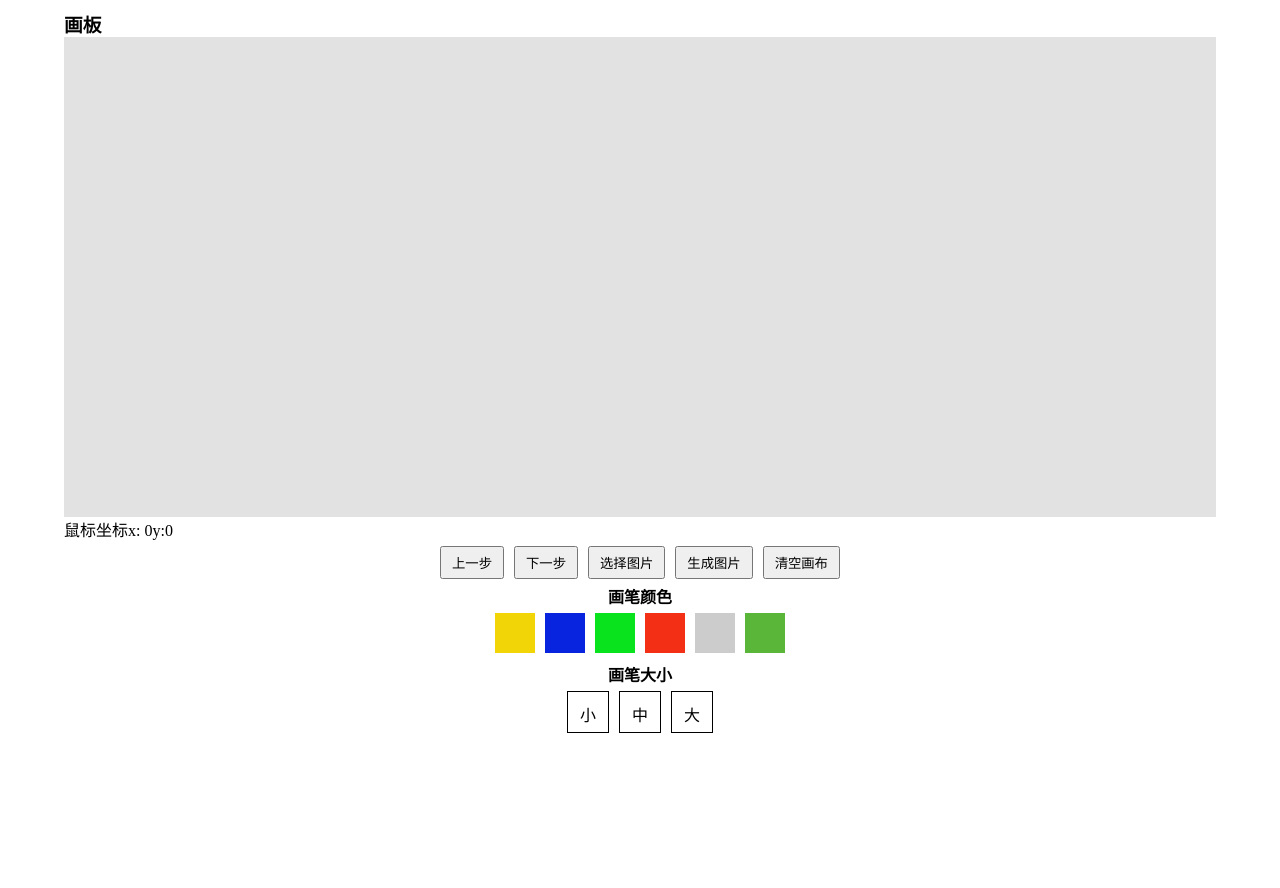
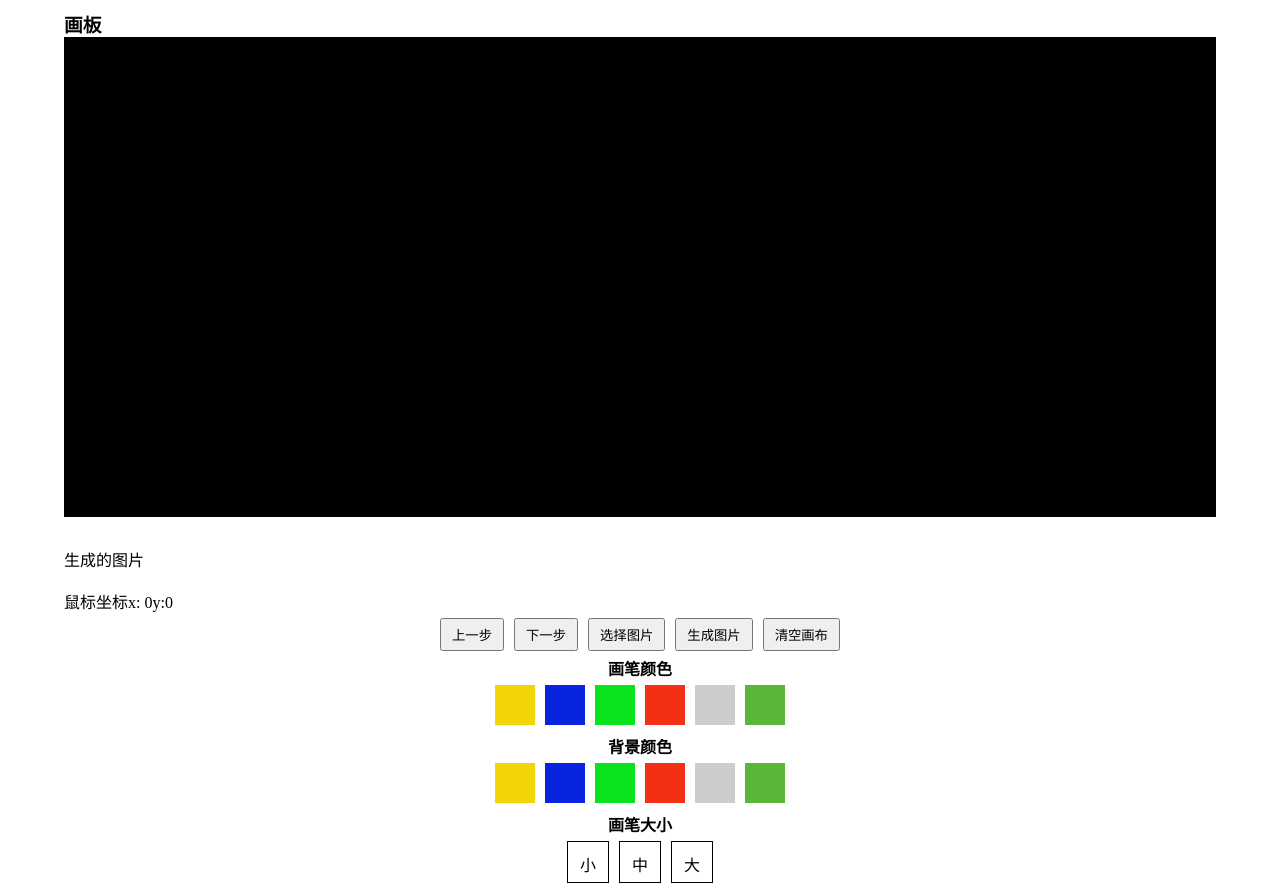
Before and after one commit to 956632862/vue-palette, a Vue app: page / in a window 1280 px wide. Before the commit the page ends 800 px from the top, so only its background shows below. Built offline with nearby package versions, Linux system fonts and the light colour scheme.

Commit message:
修复生成无背景颜色

```diff
--- a/package.json
+++ b/package.json
@@ -9,6 +9,7 @@
   },
   "dependencies": {
     "core-js": "^3.6.5",
+    "v-scrawl": "^1.0.5",
     "vue": "^2.6.11"
   },
   "devDependencies": {
--- a/src/App.vue
+++ b/src/App.vue
@@ -11,7 +11,7 @@ import palette from "@/components/palette";
 export default {
   name: 'App',
   components: {
-      palette
+    palette
   }
 }
 </script>
--- a/src/components/palette.vue
+++ b/src/components/palette.vue
@@ -20,12 +20,14 @@
         />
       </div>
 
+      <div style="margin-top: 30px">
+        <p>生成的图片</p>
+        <img  :src="image" alt="">
+      </div>
+
       <div>
         鼠标坐标x: {{movex}}y:{{movey}}
       </div>
-
-<!--    <img style="margin-left: 30px" :src="image" alt="">-->
-
 
       <div class="container-item">
           <button class="button-item" @click="handlePre">上一步</button>
@@ -42,6 +44,16 @@
             v-for="(item,index) in colors"
             :style="{'background':item}"
             @click="handleSetColor(item)"
+            :key="index"
+        />
+      </div>
+      <div class="container-item">
+        <h4>背景颜色</h4>
+        <span
+            class="color-item"
+            v-for="(item,index) in colors"
+            :style="{'background':item}"
+            @click="changeBgColor(item)"
             :key="index"
         />
       </div>
@@ -94,6 +106,7 @@ export default {
       movex:0,
       movey:0,
       image:null,
+      background:"#000000"
     }
   },
   mounted() {
@@ -103,26 +116,37 @@ export default {
     init(){
       const canvas = this.$refs.myPalette
       const canvas_box = this.$refs.canvasContainer
+      this.context = canvas.getContext("2d")
 
       // 设置画布的宽高根据外层自动缩放
       this.$nextTick(()=>{
         this.css.width = canvas_box.clientWidth
         this.css.height = canvas_box.clientHeight
+        this.context.globalAlpha = 1
       })
-
-      this.context = canvas.getContext("2d")
-      // 填充默认背景颜色
-      this.context.fillStyle = "#8f8a8a"
-      this.context.fillRect(0,0,canvas.clientWidth,canvas.clientHeight)
 
       // 默认都设置第一个
       this.config.shadowColor = this.colors[0]
       this.config.strokeStyle = this.colors[0]
 
+      // 伪异步
+      setTimeout(()=>{
+        this.context.fillStyle = this.background
+        this.context.fillRect(0,0,canvas.clientWidth,canvas.clientHeight)
+      },0)
+    },
+    // 修改背景颜色
+    changeBgColor(item){
+      const canvas = this.$refs.myPalette
+      if (item){
+        this.background = item
+      }
+      this.context.fillStyle = this.background
+      this.context.fillRect(0,0,canvas.clientWidth,canvas.clientHeight)
+      this.resetLine()
     },
     /**
      * 清空画布，现在直接清空所有记录
-     * todo 下一步考虑做成可以完成清空之后 撤回，下一步，生成图片重新绘制等
      */
     clearCanvas(){
       const  {clientWidth,clientHeight} = this.$refs.myPalette
@@ -131,6 +155,7 @@ export default {
       this.nextHandle = []
       this.preHandle = []
       this.saveLines = []
+      this.changeBgColor()
     },
     // 结束绘画
     handleOverMove(){
@@ -319,10 +344,6 @@ div,span{
   .canvas-container{
     height: 100%;
     width: 100%;
-    background: cornflowerblue;
-    .palette{
-      background: #e2e2e2;
-    }
   }
 
   .container-item{
```
Also changed, not shown: 2 other files (tests, documents, lock files or other folders). Lines whose indentation alone changed are shown as unchanged.
